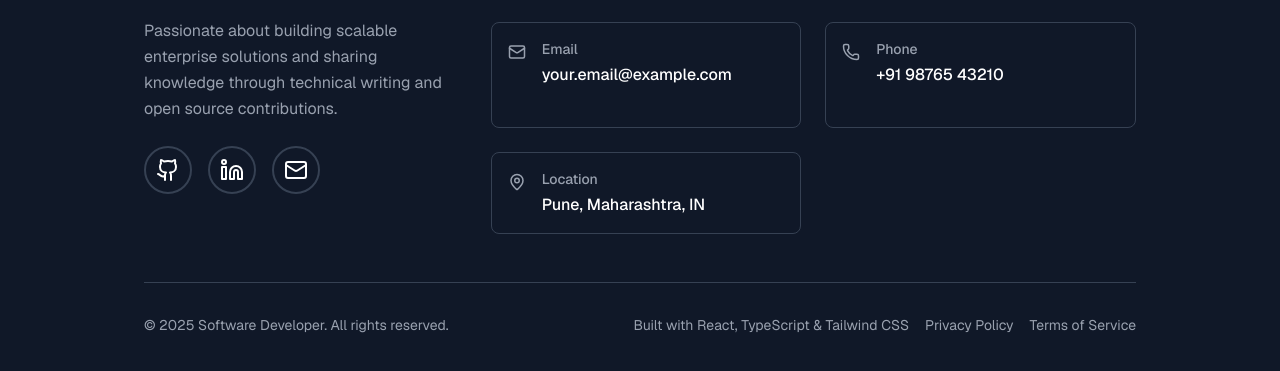
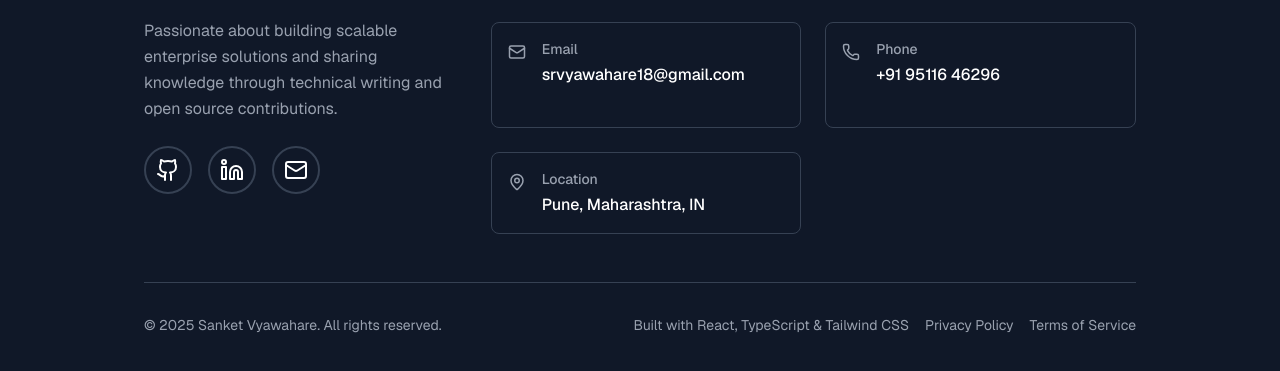
Before and after one commit to sanketvy/Portfolio-Website, a Next.js app: page / in a window 1280 px wide. Shown: the part 4694-5065 px from the top of the page. Built offline with nearby package versions, Linux system fonts and the light colour scheme.

Commit message:
Updated contact details and information

```diff
--- a/src/components/Footer.tsx
+++ b/src/components/Footer.tsx
@@ -40,19 +40,19 @@ const Footer: React.FC = () => {
     const socialLinks: SocialLink[] = [
         {
             name: 'github',
-            url: 'https://github.com/yourusername',
+            url: 'https://github.com/sanketvy',
             icon: <Github size={24} />,
             label: 'GitHub Profile'
         },
         {
             name: 'linkedin',
-            url: 'https://linkedin.com/in/yourprofile',
+            url: 'https://linkedin.com/in/sanketvy',
             icon: <Linkedin size={24} />,
             label: 'LinkedIn Profile'
         },
         {
             name: 'email',
-            url: 'mailto:your.email@example.com',
+            url: 'mailto:srvyawahare18@gmail.com',
             icon: <Mail size={24} />,
             label: 'Send Email'
         }
@@ -61,15 +61,15 @@ const Footer: React.FC = () => {
     const contactInfo: ContactInfo[] = [
         {
             type: 'Email',
-            value: 'your.email@example.com',
+            value: 'srvyawahare18@gmail.com',
             icon: <Mail size={18} />,
-            href: 'mailto:your.email@example.com'
+            href: 'mailto:srvyawahare18@gmail.com'
         },
         {
             type: 'Phone',
-            value: '+91 98765 43210',
+            value: '+91 95116 46296',
             icon: <Phone size={18} />,
-            href: 'tel:+919876543210'
+            href: 'tel:+919522646296'
         },
         {
             type: 'Location',
@@ -190,7 +190,7 @@ const Footer: React.FC = () => {
                     {/* Bottom Section */}
                     <div className="flex flex-col md:flex-row md:items-center md:justify-between gap-6">
                         <div className="text-gray-400 text-sm">
-                            <p>© {new Date().getFullYear()} Software Developer. All rights reserved.</p>
+                            <p>© {new Date().getFullYear()} Sanket Vyawahare. All rights reserved.</p>
                         </div>
 
                         <div className="flex flex-col md:flex-row gap-4 text-sm">
```
